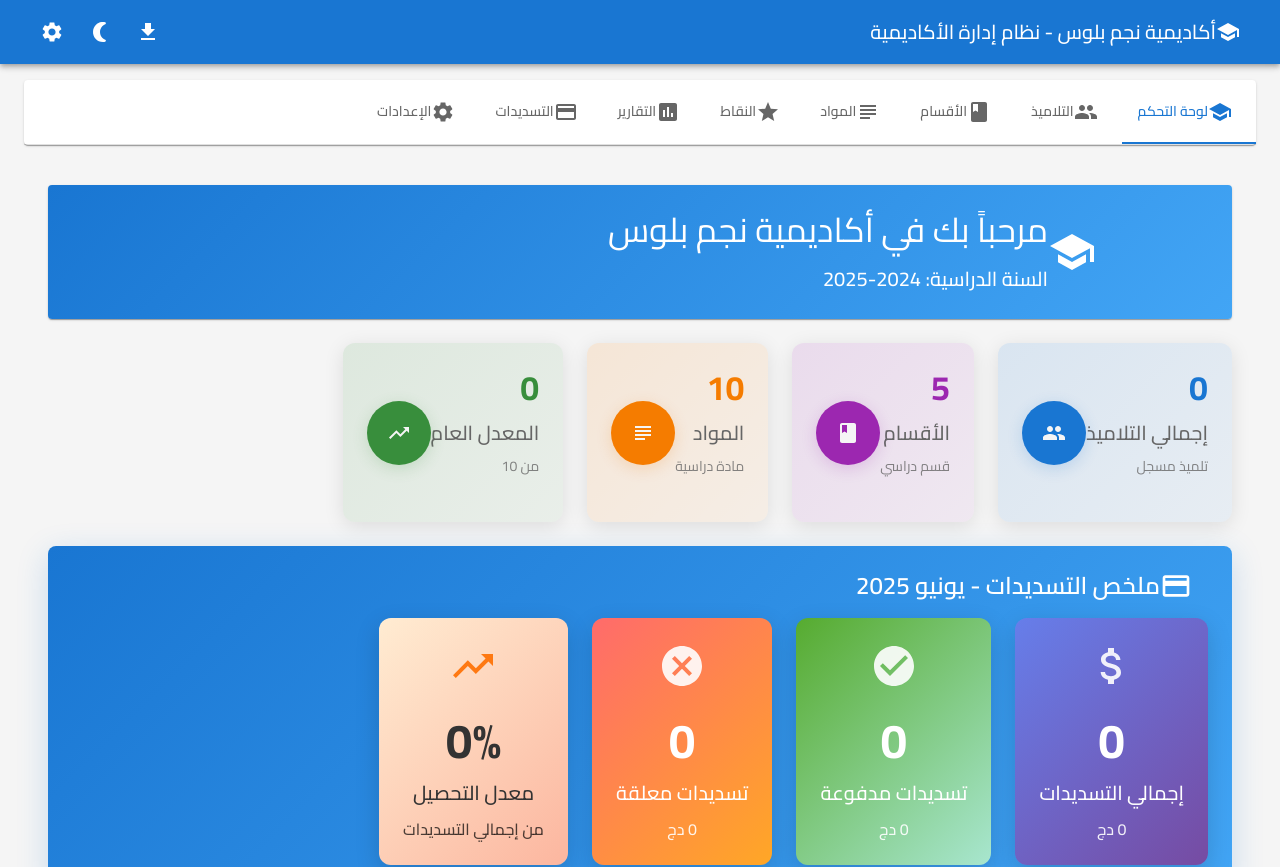
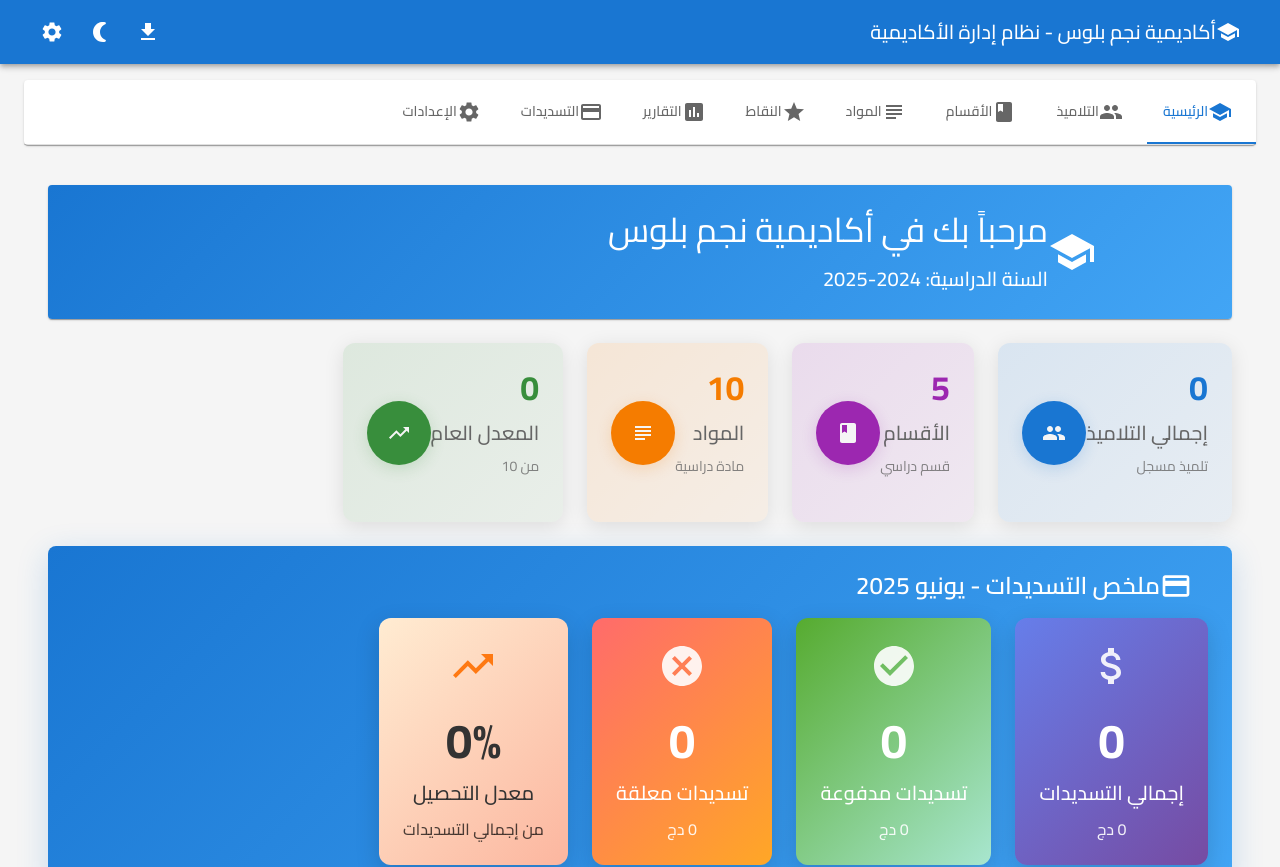
Before and after one commit to abdel28fr/ecole-pwa, a React (Vite) app: page / in a window 1280 px wide. Shown: the top 867 px of the page. Built offline with nearby package versions, Linux system fonts and the light colour scheme.

Commit message:
Modifications apportées dans le projet

```diff
--- a/src/App.jsx
+++ b/src/App.jsx
@@ -132,7 +132,7 @@ function App() {
   };
 
   const tabs = [
-    { label: 'لوحة التحكم', icon: <SchoolIcon />, component: <Dashboard onNavigate={setCurrentTab} /> },
+    { label: 'الرئيسية', icon: <SchoolIcon />, component: <Dashboard onNavigate={setCurrentTab} /> },
     { label: 'التلاميذ', icon: <PeopleIcon />, component: <StudentsManager /> },
     { label: 'الأقسام', icon: <ClassIcon />, component: <ClassesManager /> },
     { label: 'المواد', icon: <SubjectIcon />, component: <SubjectsManager /> },
```
